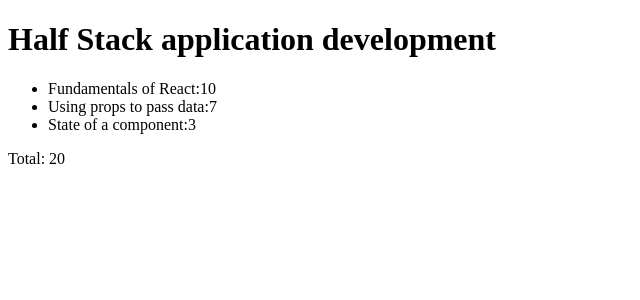
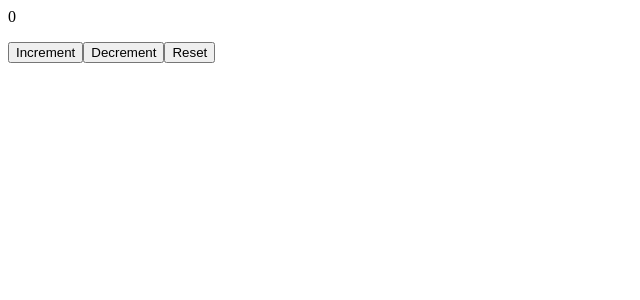
Before and after one commit to VinayGovekar/Fullstack, a React (Vite) app in the folder part1/: page / in a window 1280 px wide. Shown: the top 300 px of the page, without its empty margins (0-640 px from the left). Built offline with nearby package versions, Linux system fonts and the light colour scheme.

Commit message:
*Part1B
* Added State change using useState
* Added Event handlers on Button clicks

```diff
--- a/part1/src/App.jsx
+++ b/part1/src/App.jsx
@@ -40,7 +40,7 @@
   )
 }
 
-function App() {
+const Part1A = ()=>{
   const title = "Half Stack application development";
   const parts = [
     {
@@ -66,4 +66,24 @@
   )
 }
 
+const Display =({counter})=><>{counter}</>
+
+const Button = ({onClick,text}) =><><button onClick={onClick}>{text}</button></>
+
+function App() {
+  const [counter, setCounter] = useState(0)
+  const handleClick =()=> setCounter(counter+1);
+  const resetCounter = ()=> setCounter(0);
+  return (
+    <div>
+      <Display counter={counter}/>
+      <p>
+      <Button onClick={handleClick} text={"Increment"}/>
+      <Button onClick={()=>setCounter(counter-1)} text={"Decrement"}/>
+      <Button onClick={resetCounter} text={"Reset"} />
+      </p>
+    </div>
+  )
+}
+
 export default App
```
